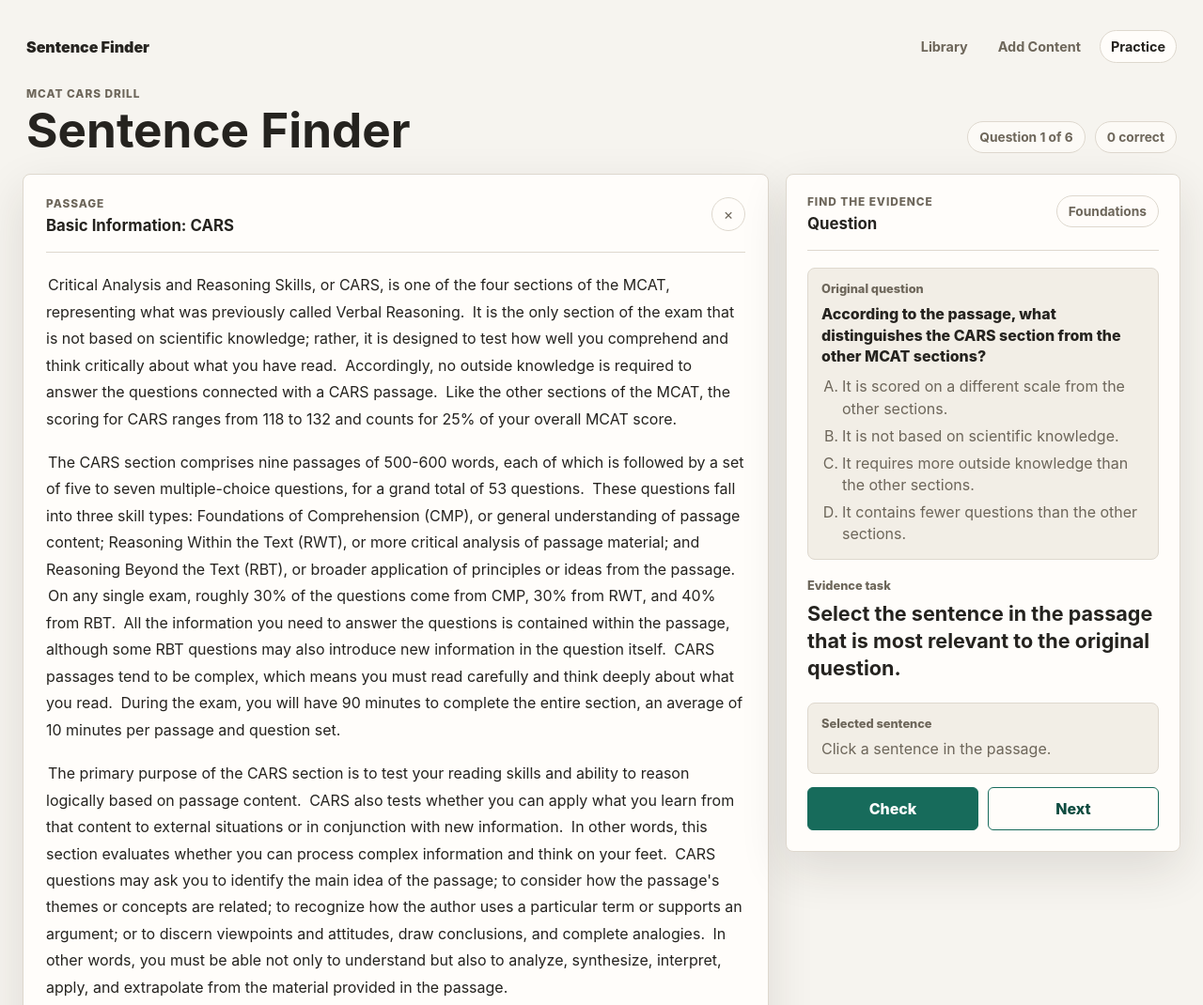
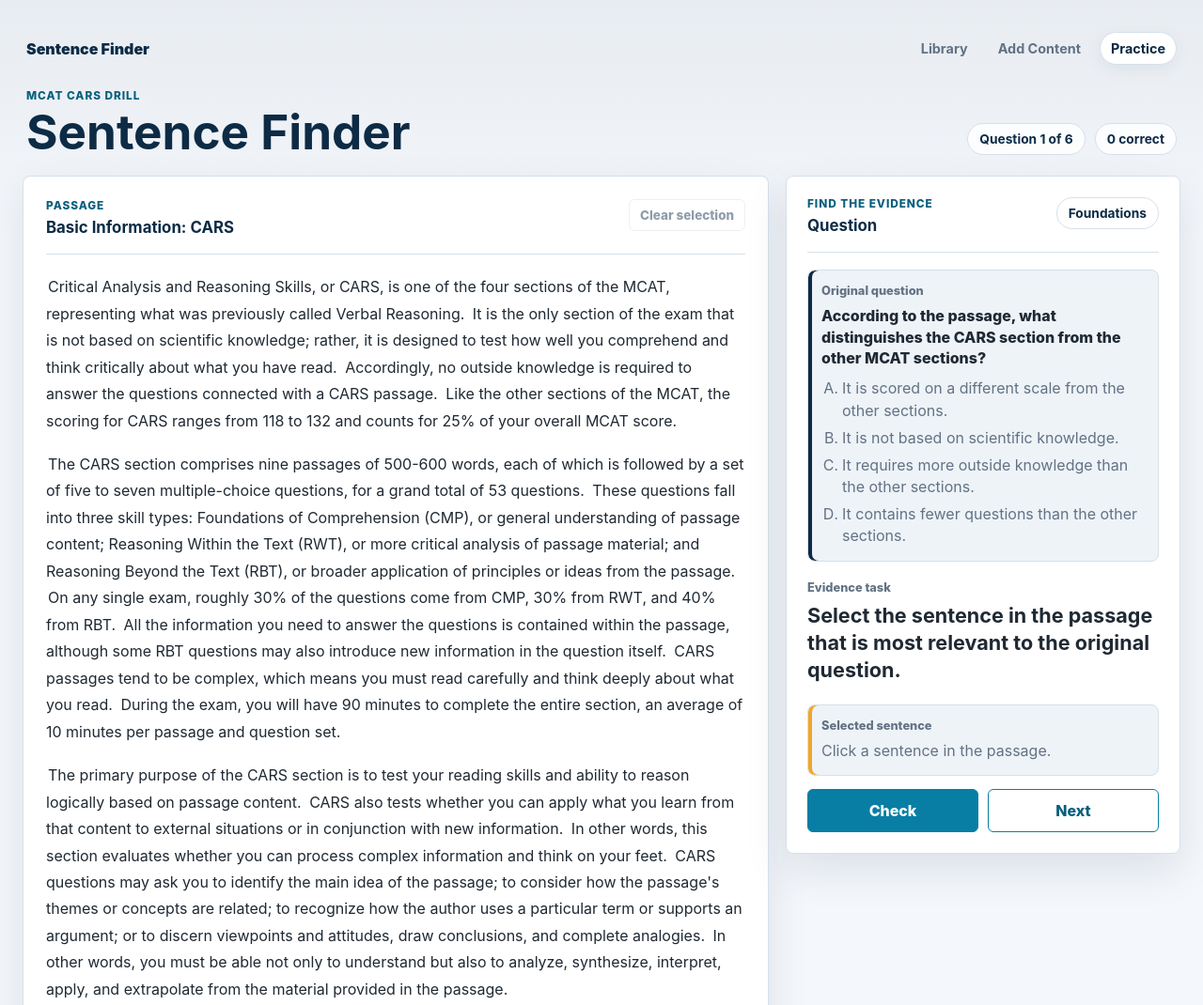
Before and after one commit to Kausik-Velaga/mcat-prep-tool, a website: page practice.html in a window 1280 px wide. Shown: the top 1070 px of the page at 94% size. Drawn offline with Linux system fonts and the light colour scheme.

Commit message:
Apply institutional visual styling

```diff
--- a/practice.html
+++ b/practice.html
@@ -4,7 +4,7 @@
     <meta charset="UTF-8" />
     <meta name="viewport" content="width=device-width, initial-scale=1.0" />
     <title>Practice | CARS Sentence Finder</title>
-    <link rel="stylesheet" href="./src/styles.css?v=6" />
+    <link rel="stylesheet" href="./src/styles.css?v=7" />
   </head>
   <body>
     <main class="app-shell">
@@ -35,9 +35,7 @@
               <p class="eyebrow">Passage</p>
               <h2 id="passageTitle"></h2>
             </div>
-            <button id="clearSelectionButton" class="icon-button" type="button" aria-label="Clear selected sentence" title="Clear selection">
-              <span aria-hidden="true">×</span>
-            </button>
+            <button id="clearSelectionButton" class="clear-selection-button" type="button" disabled>Clear selection</button>
           </div>
           <div id="passageText" class="passage-text"></div>
         </article>
@@ -77,7 +75,7 @@
 
     <script src="./data/exercise-store.js?v=4"></script>
     <script src="./src/state.js?v=3"></script>
-    <script src="./src/render.js?v=6"></script>
+    <script src="./src/render.js?v=7"></script>
     <script src="./src/main.js?v=4"></script>
   </body>
 </html>
--- a/src/render.js
+++ b/src/render.js
@@ -57,6 +57,7 @@ function renderQuestion(elements, exercise, session) {
   elements.scoreText.textContent = `${session.correctQuestionIds.size} correct`;
   elements.selectedSentence.textContent = selectedSentence ?? "Click a sentence in the passage.";
   elements.selectedSentence.classList.toggle("is-empty", selectedSentence === undefined);
+  elements.clearSelectionButton.disabled = selectedSentence === undefined;
   elements.feedback.replaceChildren();
 }
 
--- a/src/styles.css
+++ b/src/styles.css
@@ -1,17 +1,21 @@
 :root {
   color-scheme: light;
-  --bg: #f6f4ef;
-  --surface: #fffdfa;
-  --surface-strong: #f2eee6;
-  --ink: #25231f;
-  --muted: #6d665a;
-  --line: #ded8ce;
-  --accent: #176b5b;
-  --accent-dark: #0f4c40;
-  --accent-soft: #dff1ea;
-  --warning: #8f4c16;
-  --warning-soft: #fff1dc;
-  --shadow: 0 18px 50px rgba(44, 36, 24, 0.12);
+  --bg: #f4f7fb;
+  --surface: #ffffff;
+  --surface-strong: #eef3f8;
+  --ink: #1f2933;
+  --muted: #627284;
+  --line: #d6e0ea;
+  --navy: #0d2b45;
+  --navy-soft: #e8f0f7;
+  --accent: #087ea4;
+  --accent-dark: #075f7d;
+  --accent-soft: #dff3fa;
+  --warm: #f5a524;
+  --warm-soft: #fff4db;
+  --warning: #9a5a08;
+  --warning-soft: #fff4db;
+  --shadow: 0 18px 45px rgba(13, 43, 69, 0.1);
   font-family: Inter, ui-sans-serif, system-ui, -apple-system, BlinkMacSystemFont, "Segoe UI", sans-serif;
 }
 
@@ -22,7 +26,9 @@
 body {
   min-height: 100vh;
   margin: 0;
-  background: var(--bg);
+  background:
+    linear-gradient(180deg, rgba(13, 43, 69, 0.055) 0%, rgba(244, 247, 251, 0) 260px),
+    var(--bg);
   color: var(--ink);
 }
 
@@ -51,7 +57,7 @@ a {
   align-items: center;
   justify-content: space-between;
   gap: 18px;
-  padding: 8px 4px 24px;
+  padding: 10px 4px 26px;
 }
 
 .compact-nav {
@@ -59,6 +65,7 @@ a {
 }
 
 .brand {
+  color: var(--navy);
   font-weight: 900;
   text-decoration: none;
 }
@@ -85,7 +92,8 @@ a {
 .nav-links a[aria-current="page"] {
   border-color: var(--line);
   background: var(--surface);
-  color: var(--ink);
+  color: var(--navy);
+  box-shadow: 0 6px 18px rgba(13, 43, 69, 0.06);
 }
 
 .hero {
@@ -137,10 +145,19 @@ a {
   color: #ffffff;
 }
 
+.primary-link:hover {
+  border-color: var(--accent-dark);
+  background: var(--accent-dark);
+}
+
 .secondary-link {
   border: 1px solid var(--accent);
   background: var(--surface);
   color: var(--accent-dark);
+}
+
+.secondary-link:hover {
+  background: var(--accent-soft);
 }
 
 .hero-preview,
@@ -158,7 +175,7 @@ a {
 
 .preview-kicker,
 .library-meta {
-  color: var(--muted);
+  color: var(--accent-dark);
   font-size: 0.82rem;
   font-weight: 850;
 }
@@ -178,6 +195,7 @@ a {
 .preview-passage span:first-child {
   border-radius: 5px;
   background: var(--accent-soft);
+  box-shadow: inset 3px 0 0 var(--accent);
   padding: 6px 7px;
 }
 
@@ -199,7 +217,9 @@ a {
 }
 
 .feature-grid article {
-  border-top: 1px solid var(--line);
+  border-top: 3px solid var(--accent);
+  background: rgba(255, 255, 255, 0.48);
+  padding-top: 18px;
 }
 
 .feature-grid p,
@@ -242,7 +262,7 @@ a {
 
 .filter-button:hover,
 .filter-button.is-active {
-  background: var(--accent);
+  background: var(--navy);
   color: #ffffff;
 }
 
@@ -269,7 +289,8 @@ a {
 }
 
 .library-table th {
-  color: var(--muted);
+  background: var(--navy-soft);
+  color: var(--navy);
   font-size: 0.76rem;
   font-weight: 900;
   letter-spacing: 0.08em;
@@ -316,6 +337,7 @@ a {
 .status-badge.is-started {
   background: var(--warning-soft);
   color: var(--warning);
+  box-shadow: inset 3px 0 0 var(--warm);
 }
 
 .status-badge.is-finished {
@@ -345,7 +367,7 @@ a {
   display: block;
   height: 100%;
   border-radius: inherit;
-  background: var(--accent);
+  background: linear-gradient(90deg, var(--accent), #18a8c9);
 }
 
 .table-action {
@@ -417,7 +439,7 @@ a {
 
 .eyebrow {
   margin: 0 0 6px;
-  color: var(--muted);
+  color: var(--accent-dark);
   font-size: 0.74rem;
   font-weight: 800;
   letter-spacing: 0.08em;
@@ -432,12 +454,14 @@ p {
 
 h1 {
   margin-bottom: 0;
+  color: var(--navy);
   font-size: clamp(2rem, 4vw, 3.8rem);
   line-height: 0.98;
   letter-spacing: 0;
 }
 
 h2 {
+  color: var(--navy);
   margin-bottom: 0;
   font-size: 1.05rem;
 }
@@ -459,8 +483,8 @@ h2 {
   border: 1px solid var(--line);
   border-radius: 999px;
   padding: 0 12px;
-  background: rgba(255, 253, 250, 0.72);
-  color: var(--muted);
+  background: rgba(255, 255, 255, 0.86);
+  color: var(--navy);
   font-size: 0.86rem;
   font-weight: 700;
 }
@@ -498,14 +522,26 @@ h2 {
   border-bottom: 1px solid var(--line);
 }
 
-.icon-button {
-  width: 36px;
-  height: 36px;
+.clear-selection-button {
+  min-height: 34px;
   border: 1px solid var(--line);
-  border-radius: 999px;
+  border-radius: 6px;
+  padding: 0 11px;
   background: var(--surface);
-  color: var(--muted);
+  color: var(--navy);
   cursor: pointer;
+  font-size: 0.84rem;
+  font-weight: 800;
+}
+
+.clear-selection-button:hover:not(:disabled) {
+  border-color: var(--accent);
+  background: var(--accent-soft);
+}
+
+.clear-selection-button:disabled {
+  cursor: not-allowed;
+  opacity: 0.46;
 }
 
 .passage-text {
@@ -542,11 +578,11 @@ h2 {
 .sentence.is-selected {
   border-color: var(--accent);
   background: var(--accent-soft);
-  box-shadow: inset 4px 0 0 var(--accent);
+  box-shadow: inset 0 -3px 0 var(--accent);
 }
 
 .sentence.is-answer {
-  border-color: rgba(23, 107, 91, 0.65);
+  border-color: rgba(8, 126, 164, 0.65);
 }
 
 .sentence:focus-visible {
@@ -567,6 +603,7 @@ h2 {
   border-radius: 8px;
   padding: 14px;
   background: var(--surface-strong);
+  box-shadow: inset 4px 0 0 var(--navy);
 }
 
 .original-question-text {
@@ -595,6 +632,7 @@ h2 {
   border-radius: 8px;
   padding: 14px;
   background: var(--surface-strong);
+  box-shadow: inset 4px 0 0 var(--warm);
 }
 
 .selection-label {
@@ -631,7 +669,7 @@ h2 {
 }
 
 .feedback.is-correct {
-  border-color: rgba(23, 107, 91, 0.35);
+  border-color: rgba(8, 126, 164, 0.35);
   background: var(--accent-soft);
 }
 
@@ -669,6 +707,10 @@ h2 {
 .secondary-button {
   background: var(--surface);
   color: var(--accent-dark);
+}
+
+.secondary-button:hover {
+  background: var(--accent-soft);
 }
 
 @media (max-width: 900px) {
```
Also changed, not shown: add.html (+1 -1 lines), index.html (+1 -1 lines), library.html (+1 -1 lines).
